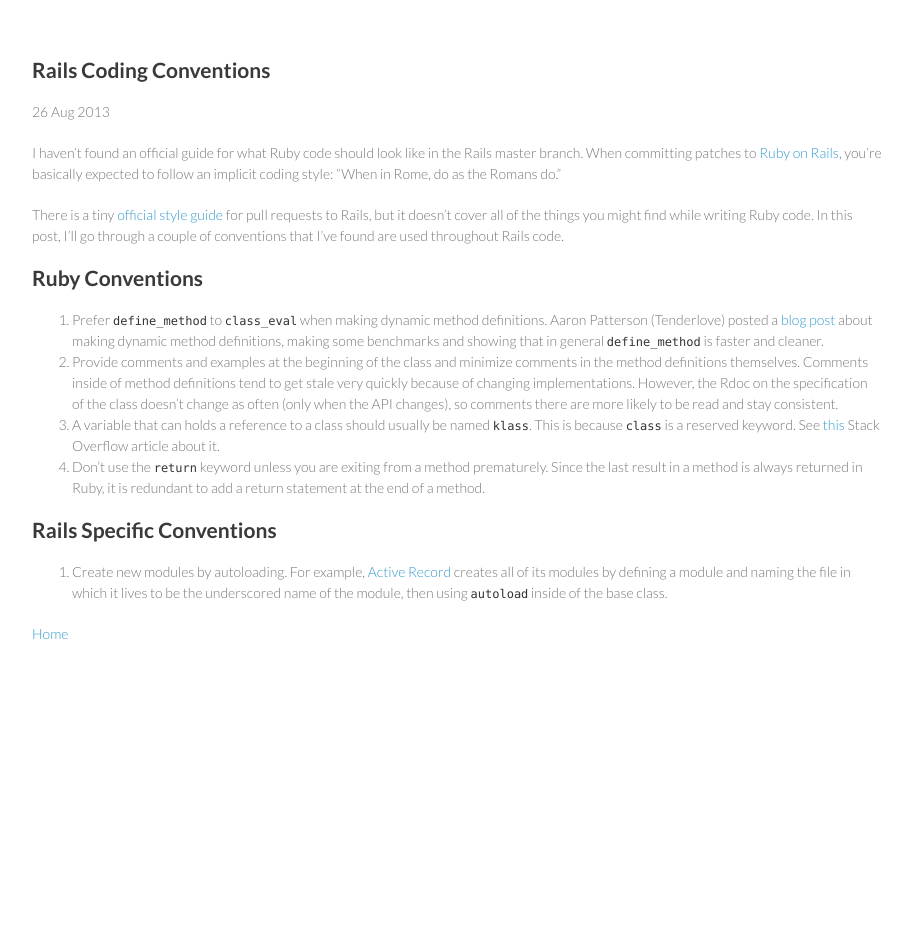
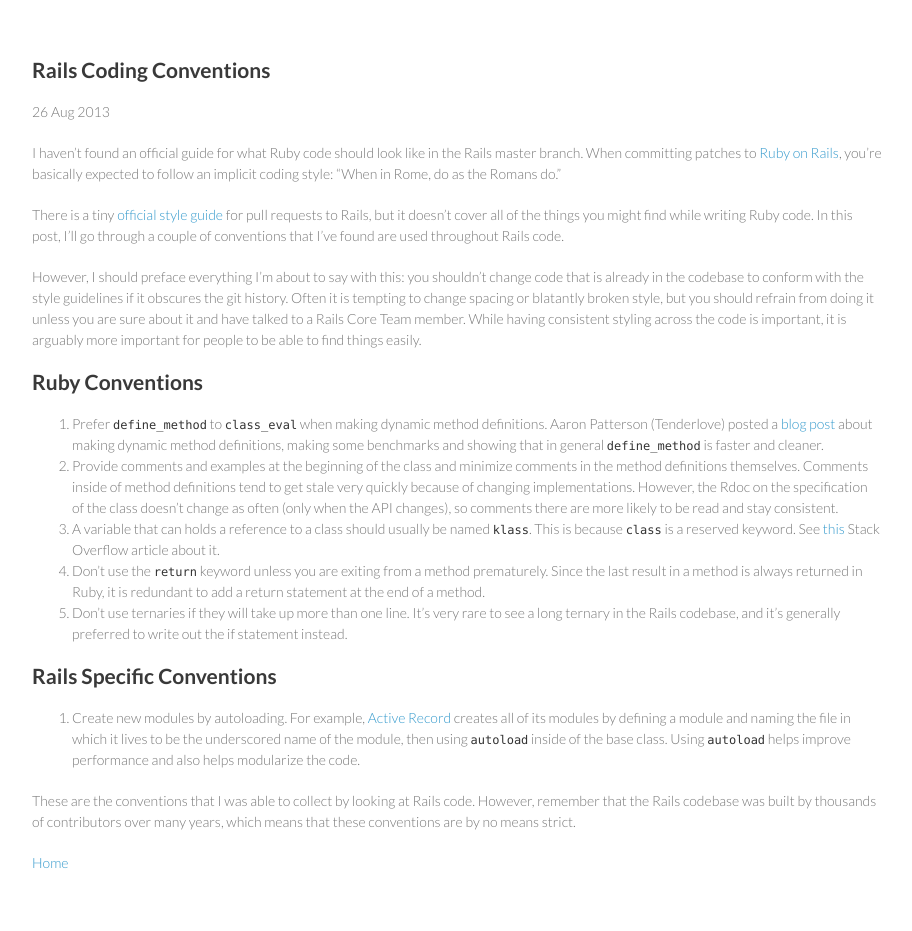
Before and after one commit to wangjohn/wangjohn.github.io, a Jekyll site: the page built from _posts/2013-08-26-rails-coding-conventions.md, in a window 1280 px wide. Shown: the whole page, without its empty margins (183-1095 px from the left). Built offline with Jekyll 4.4.1, drawn with Linux system fonts in a browser that asks for light colours; before the commit the page ends 900 px from its top, so only the background shows below that.

Commit message:
Working on more conventions.

```diff
--- a/_posts/2013-08-26-rails-coding-conventions.md
+++ b/_posts/2013-08-26-rails-coding-conventions.md
@@ -9,18 +9,22 @@
 
 There is a tiny [official style guide][styleguide] for pull requests to Rails, but it doesn't cover all of the things you might find while writing Ruby code. In this post, I'll go through a couple of conventions that I've found are used throughout Rails code.
 
+However, I should preface everything I'm about to say with this: you shouldn't change code that is already in the codebase to conform with the style guidelines if it obscures the git history. Often it is tempting to change spacing or blatantly broken style, but you should refrain from doing it unless you are sure about it and have talked to a Rails Core Team member. While having consistent styling across the code is important, it is arguably more important for people to be able to find things easily.
+
 ## Ruby Conventions
 
 1. Prefer `define_method` to `class_eval` when making dynamic method definitions. Aaron Patterson (Tenderlove) posted a [blog post][tenderlovemethoddef] about making dynamic method definitions, making some benchmarks and showing that in general `define_method` is faster and cleaner.
 2. Provide comments and examples at the beginning of the class and minimize comments in the method definitions themselves. Comments inside of method definitions tend to get stale very quickly because of changing implementations. However, the Rdoc on the specification of the class doesn't change as often (only when the API changes), so comments there are more likely to be read and stay consistent.
 3. A variable that can holds a reference to a class should usually be named `klass`. This is because `class` is a reserved keyword. See [this][klassdefinition] Stack Overflow article about it.
 4. Don't use the `return` keyword unless you are exiting from a method prematurely. Since the last result in a method is always returned in Ruby, it is redundant to add a return statement at the end of a method.
+5. Don't use ternaries if they will take up more than one line. It's very rare to see a long ternary in the Rails codebase, and it's generally preferred to write out the if statement instead.
 
 
 ## Rails Specific Conventions
 
-1. Create new modules by autoloading. For example, [Active Record][activerecorddef] creates all of its modules by defining a module and naming the file in which it lives to be the underscored name of the module, then using `autoload` inside of the base class.
+1. Create new modules by autoloading. For example, [Active Record][activerecorddef] creates all of its modules by defining a module and naming the file in which it lives to be the underscored name of the module, then using `autoload` inside of the base class. Using `autoload` helps improve performance and also helps modularize the code.
 
+These are the conventions that I was able to collect by looking at Rails code. However, remember that the Rails codebase was built by thousands of contributors over many years, which means that these conventions are by no means strict.
 
 [railsgithub]: https://github.com/rails/rails
 [styleguide]: http://edgeguides.rubyonrails.org/contributing_to_ruby_on_rails.html#follow-the-coding-conventions
```
